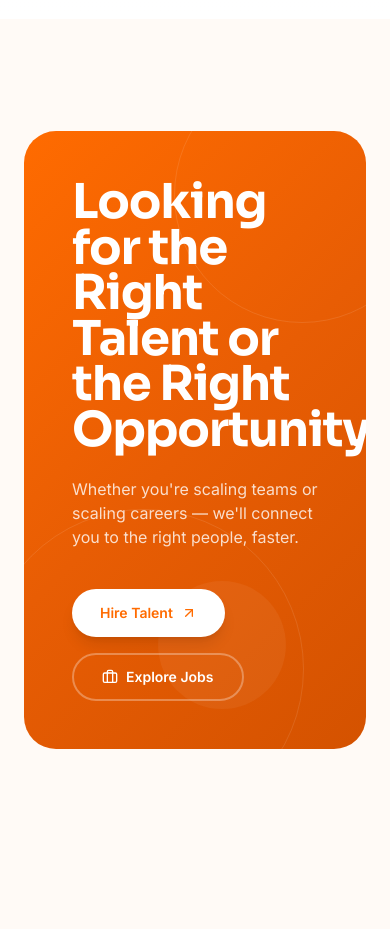
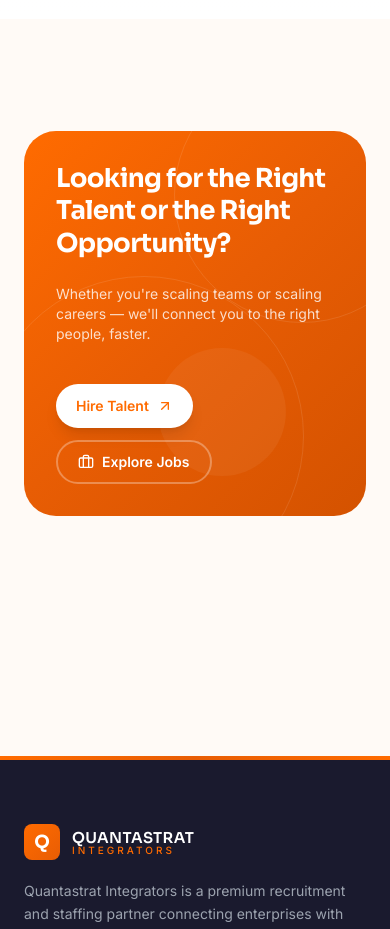
Before and after one commit to kawadeIshwar/Quantastrat-Integrators, a Next.js app: page / in a window 390 px wide. Shown: the part 9460-10389 px from the top of the page. Built offline with nearby package versions, Linux system fonts and the light colour scheme.

Commit message:
Fix FinalCTA text overflow on small mobile screens

```diff
--- a/src/components/home/FinalCTA.tsx
+++ b/src/components/home/FinalCTA.tsx
@@ -5,23 +5,23 @@ export default function FinalCTA() {
   return (
     <section className="relative py-28">
       <div className="container-x">
-        <div className="relative overflow-hidden rounded-4xl bg-cta-gradient p-12 md:p-20">
+        <div className="relative overflow-hidden rounded-4xl bg-cta-gradient p-8 sm:p-12 md:p-20">
           {/* Decorative circles */}
           <div aria-hidden className="pointer-events-none absolute -right-16 -top-16 h-64 w-64 rounded-full border border-white/10" />
           <div aria-hidden className="pointer-events-none absolute -bottom-20 -left-10 h-80 w-80 rounded-full border border-white/10" />
           <div aria-hidden className="pointer-events-none absolute right-20 bottom-10 h-32 w-32 rounded-full bg-white/5" />
 
-          <h2 className="heading-xl relative max-w-4xl font-bold text-white">
+          <h2 className="heading-xl relative max-w-4xl text-[26px] font-bold leading-tight text-white sm:text-[32px] md:text-[40px]">
             Looking for the Right Talent or the Right Opportunity?
           </h2>
-          <p className="relative mt-6 max-w-2xl text-white/80 md:text-lg">
+          <p className="relative mt-6 max-w-2xl text-sm text-white/80 md:text-lg">
             Whether you&apos;re scaling teams or scaling careers — we&apos;ll connect you to the right people, faster.
           </p>
-          <div className="relative mt-10 flex flex-wrap gap-4">
-            <Link href="/contact" className="inline-flex items-center gap-2 rounded-full bg-white px-7 py-3.5 text-sm font-semibold text-brand-orange shadow-lg transition-all duration-300 hover:scale-[1.03] hover:shadow-xl">
+          <div className="relative mt-10 flex flex-wrap gap-3 sm:gap-4">
+            <Link href="/contact" className="inline-flex items-center gap-2 rounded-full bg-white px-5 py-3 text-sm font-semibold text-brand-orange shadow-lg transition-all duration-300 hover:scale-[1.03] hover:shadow-xl sm:px-7 sm:py-3.5">
               Hire Talent <ArrowUpRight className="h-4 w-4" />
             </Link>
-            <Link href="/careers" className="inline-flex items-center gap-2 rounded-full border-2 border-white/30 px-7 py-3 text-sm font-semibold text-white transition-all duration-300 hover:border-white hover:bg-white/10">
+            <Link href="/careers" className="inline-flex items-center gap-2 rounded-full border-2 border-white/30 px-5 py-2.5 text-sm font-semibold text-white transition-all duration-300 hover:border-white hover:bg-white/10 sm:px-7 sm:py-3">
               <Briefcase className="h-4 w-4" /> Explore Jobs
             </Link>
           </div>
```
